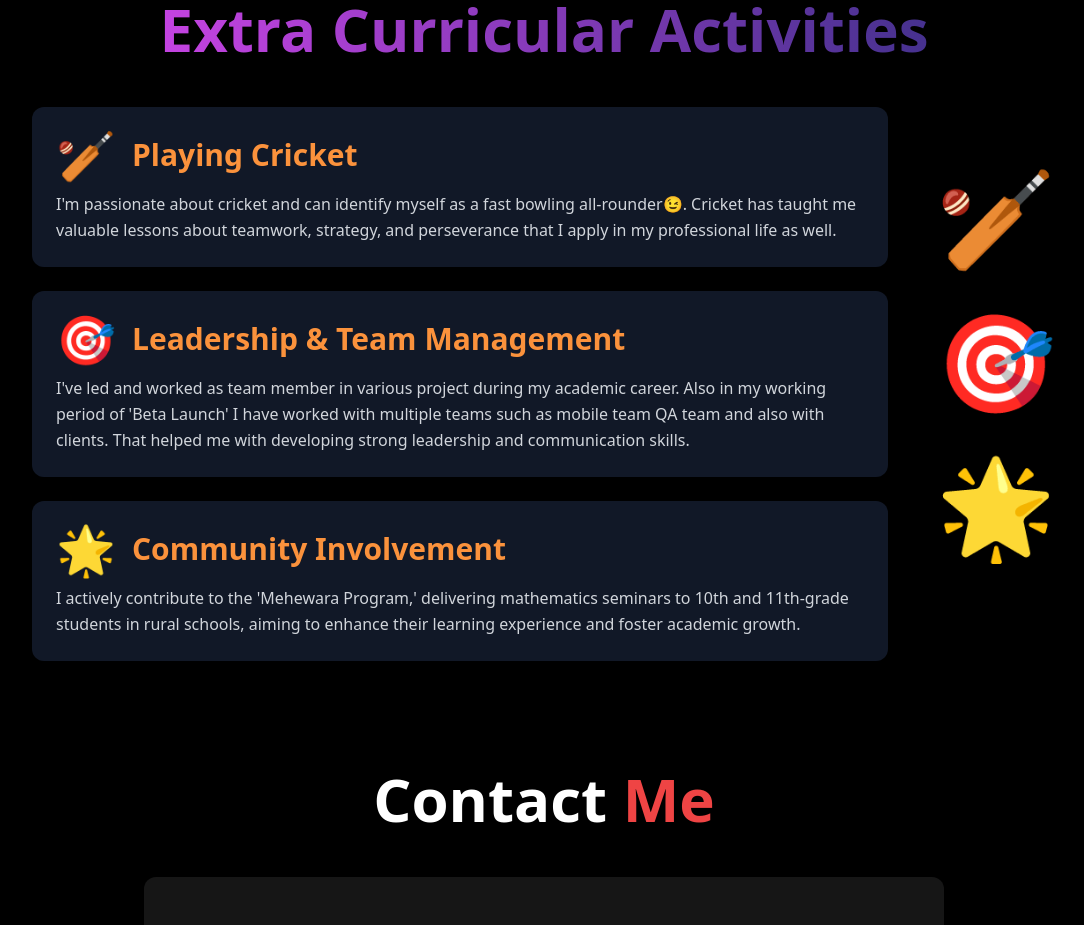
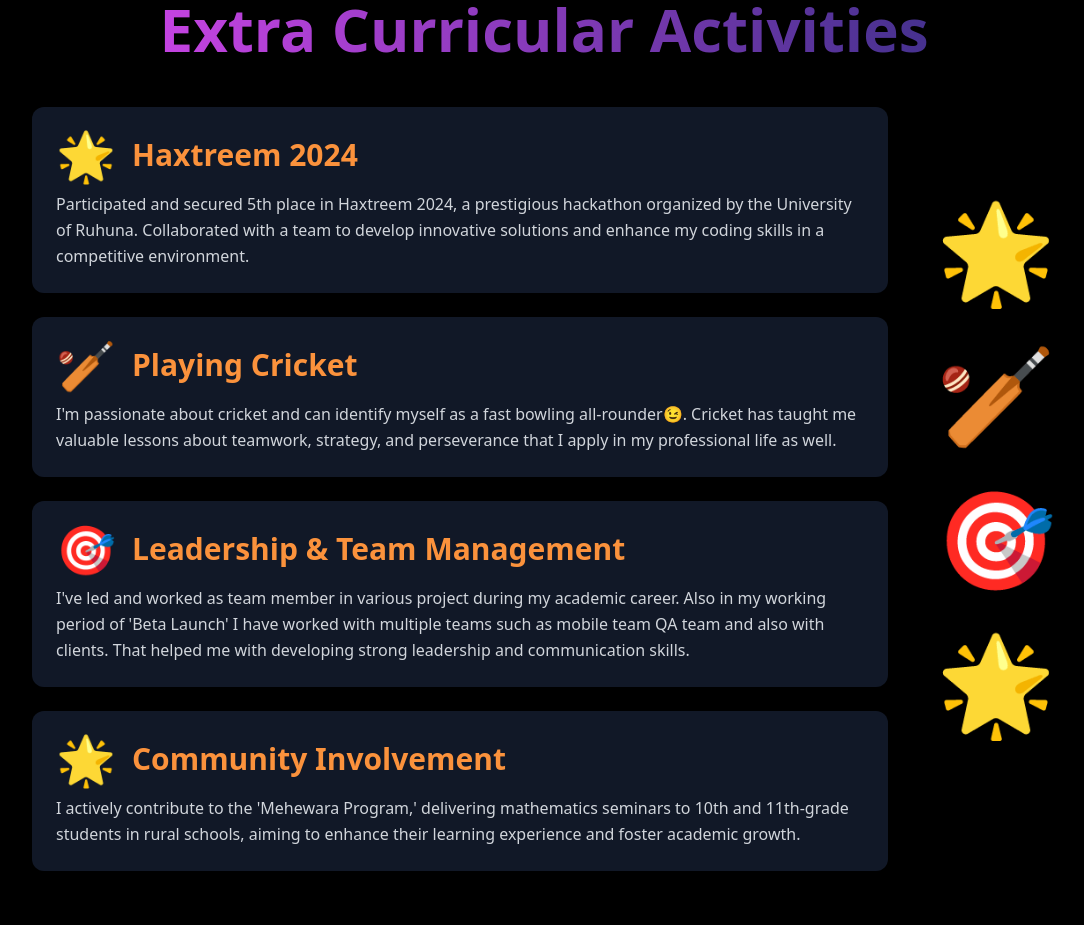
Before and after one commit to pawan-kavinda/Portfolio, a React (Create React App) app in the folder frontend/: page / in a window 1280 px wide. Shown: the part 7160-8085 px from the top of the page, without its empty margins (96-1180 px from the left). Built offline with nearby package versions, Linux system fonts and the light colour scheme.

Commit message:
activity added

```diff
--- a/frontend/src/Components/ExtraCurricular.jsx
+++ b/frontend/src/Components/ExtraCurricular.jsx
@@ -10,6 +10,12 @@ const ExtraCurricular = () => {
   }, []);
 
   const activities = [
+    {
+      icon: "🌟",
+      title: "Haxtreem 2024",
+      description:
+        "Participated and secured 5th place in Haxtreem 2024, a prestigious hackathon organized by the University of Ruhuna. Collaborated with a team to develop innovative solutions and enhance my coding skills in a competitive environment.",
+    },
     {
       icon: "🏏",
       title: "Playing Cricket",
```
